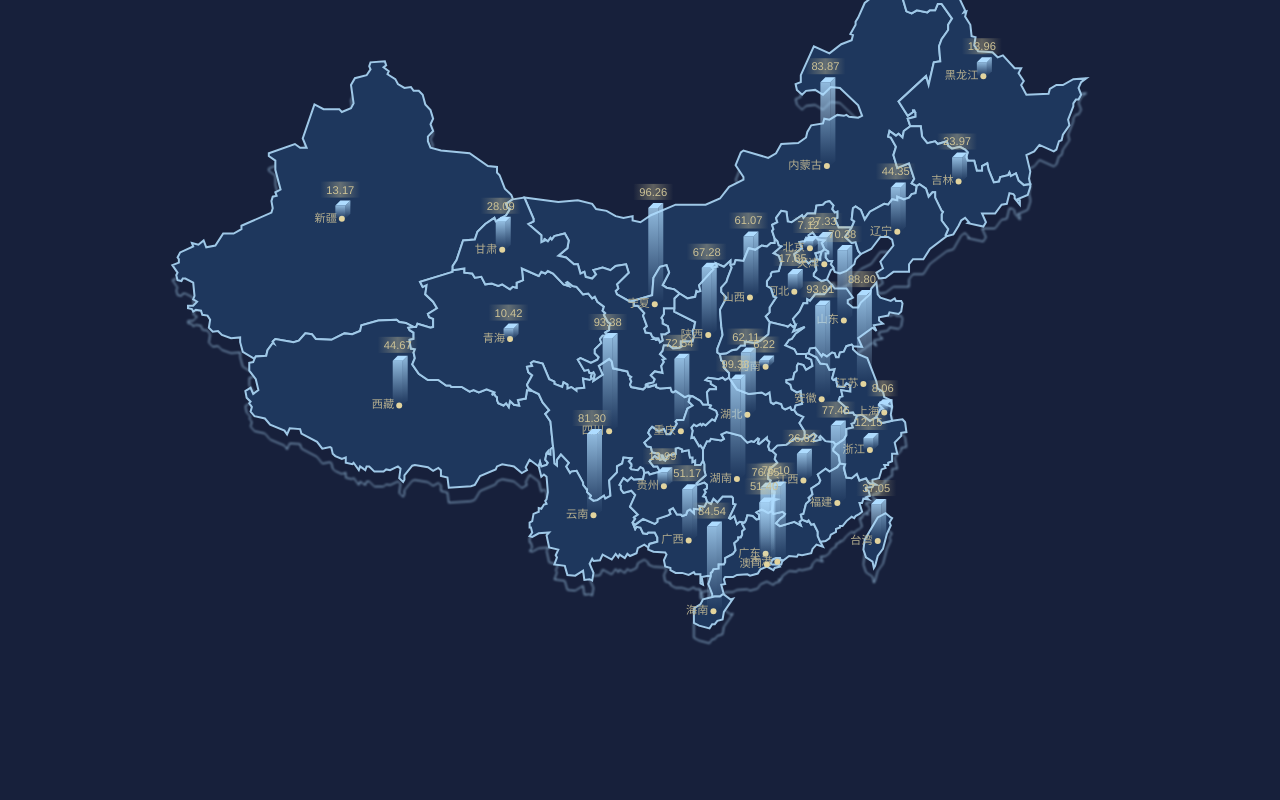
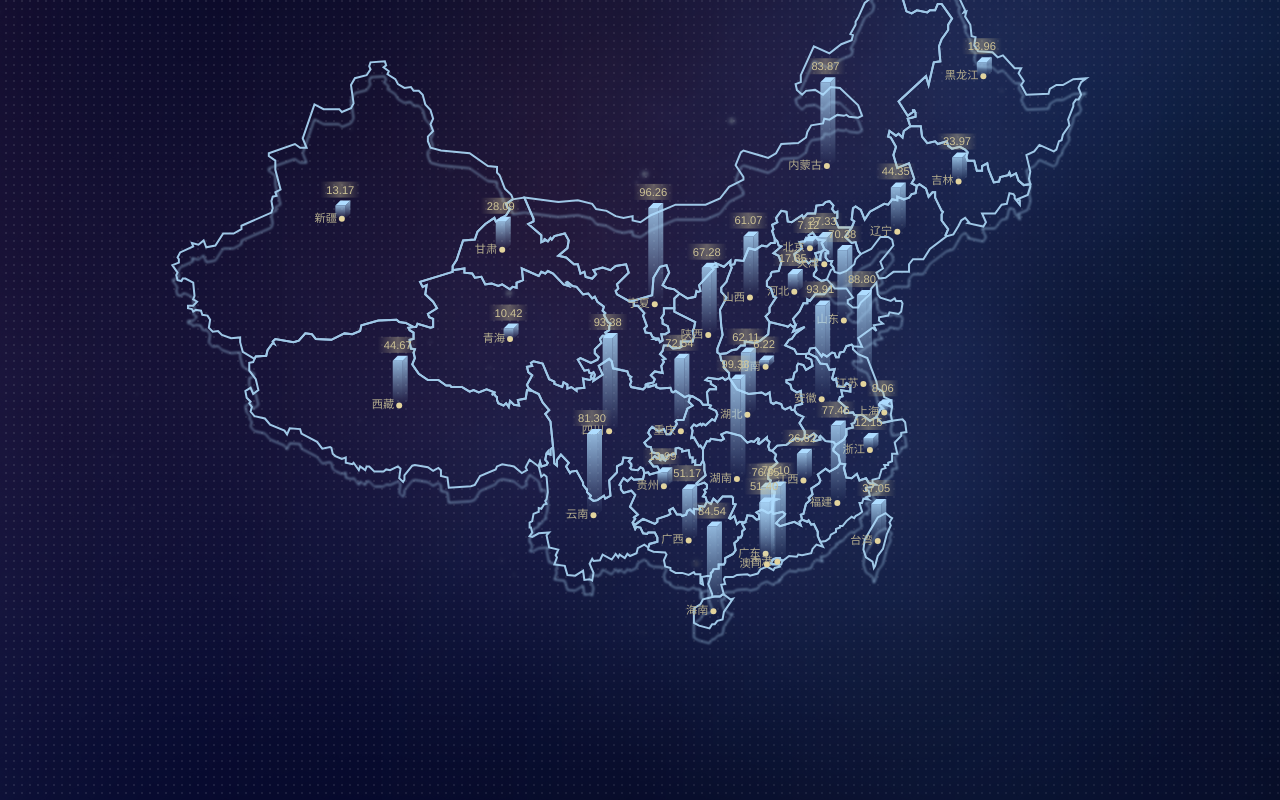
Before and after one commit to ccl624/chart-atwill, an Angular app: page /d3-geo in a window 1280 px wide. Built offline with nearby package versions, Linux system fonts and the light colour scheme.

Commit message:
添加背景图片

```diff
--- a/src/app/ChinaMap/d3-geo.component.scss
+++ b/src/app/ChinaMap/d3-geo.component.scss
@@ -2,7 +2,7 @@
 .china-map-wrap{
   width: 100%;
   height: 100%;
-  background: #17203b;
+  background-image: url('../../assets/image/bg.png');
   overflow: hidden;
 }
 #d3-geo {
--- a/src/app/ChinaMap/d3-geo.component.ts
+++ b/src/app/ChinaMap/d3-geo.component.ts
@@ -209,7 +209,7 @@ export class D3GeoComponent implements OnInit, AfterViewInit {
     gNodes.append('path')
       .attr('class', 'batman-path')
       .attr('d', d3.geoPath(projection))
-      .attr('fill', '#1e375d')
+      .attr('fill', 'none')
       .attr('stroke', '#9fc8e7')
       .attr('stroke-width', '2');
 
```
Also changed, not shown: src/assets/image/bg.png (added).
